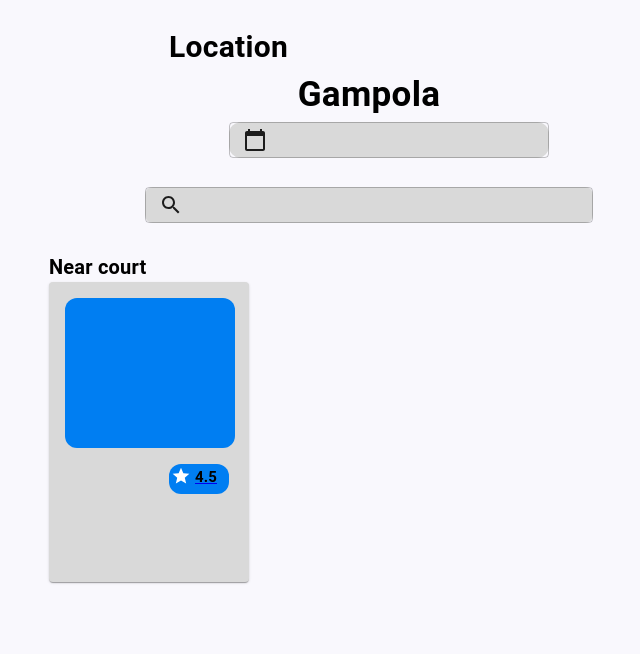
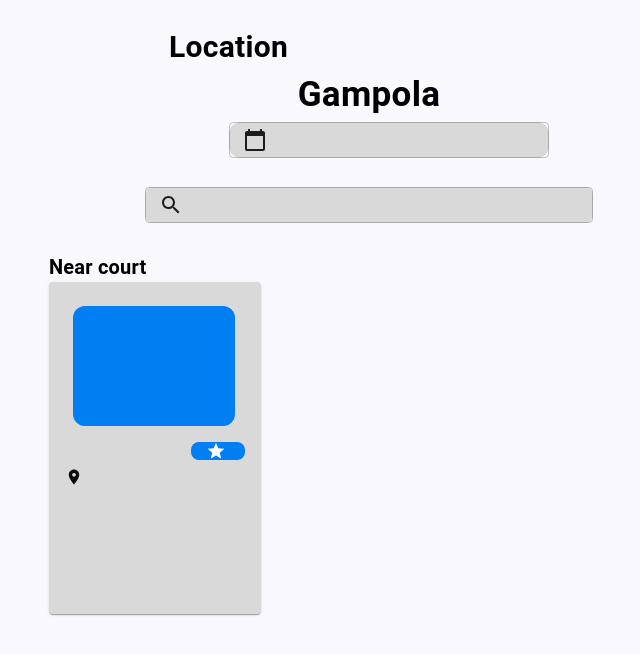
Before and after one commit to Akita-enterprices/Futsal-application, a React (Create React App) app: page /nearcourt in a window 1280 px wide. Shown: the top 654 px of the page, without its empty margins (271-911 px from the left). Built offline with nearby package versions, Linux system fonts and the light colour scheme.

Commit message:
courtcard

```diff
--- a/src/component/courtcard.tsx
+++ b/src/component/courtcard.tsx
@@ -1,31 +1,45 @@
 import * as React from "react";
 import { Box, Typography } from "@mui/material";
 import Card from "@mui/material/Card";
+import GradeIcon from "@mui/icons-material/Grade";
+import LocationOnIcon from "@mui/icons-material/LocationOn";
 
-import GradeIcon from "@mui/icons-material/Grade";
+interface CourtcardProps {
+  rating: number;
+  link: string;
+  title: string;
+  description: string;
+  price: string;
+}
 
-const card = (
-  <React.Fragment>
+const Courtcard: React.FC<CourtcardProps> = ({ rating, link, title, description , price}) => (
+  <Box>
+    <Card sx={{ bgcolor: " #D9D9D9", width: "180px", height: "300px", mr: 3, p: 2 }}>
+
       <Box
         sx={{
-        m: 2,
-        width: "85%",
-        height: "50%",
+          m: 1,
+          width: "90%",
+          height: "40%",
           bgcolor: "#007EF2",
           borderRadius: 3,
         }}
-    ></Box>
+      />
       <Box
         component={"a"}
-      href="/courtdetails"
+        href={link}
         sx={{
           bgcolor: "#007EF2",
-        borderRadius: 3,
+          borderRadius: 2,
           width: "30%",
-        height: "10%",
-        ml: 15,
+          height: "6%",
+          ml: 'auto',
           display: "flex",
           flexDirection: "row",
+          textDecoration: "none",
+          alignItems: "center",
+          justifyContent: "center",
+          mt: 2,
         }}
       >
         <GradeIcon sx={{ color: "#ffffff", fontSize: "20px", m: "2px" }} />
@@ -38,19 +52,23 @@ const card = (
             fontSize: "15px",
           }}
         >
-        {" "}
-        4.5
+          {rating}
         </Typography>
       </Box>
-  </React.Fragment>
-);
-
-export default function OutlinedCard() {
-  return (
-    <Box>
-      <Card sx={{ bgcolor: " #D9D9D9", width: "200px", height: "300px" }}>
-        {card}
+      <Typography variant="h6" component="div" sx={{ mb: 1, fontWeight: 'bold',textAlign:"left" ,ml:1}}>
+        {title}
+      </Typography>
+      <Box sx={{ display: 'flex', alignItems: 'center', mb: 1}}>
+        <LocationOnIcon sx={{ fontSize: 18, color: '#0a0a0a' }} />
+        <Typography variant="body2" color="#0a0a0a" sx={{  fontWeight: "bold" }}>
+          {description}
+        </Typography>
+      </Box><br/>
+      <Typography variant="body2" color="#0a0a0a" sx={{ mb: 2,ml:1,textAlign:"left",fontWeight:"bold" }}>
+       { price }
+     </Typography>
     </Card>
   </Box>
 );
-}
+
+export default Courtcard;
```
Lines whose indentation alone changed are shown as unchanged.
